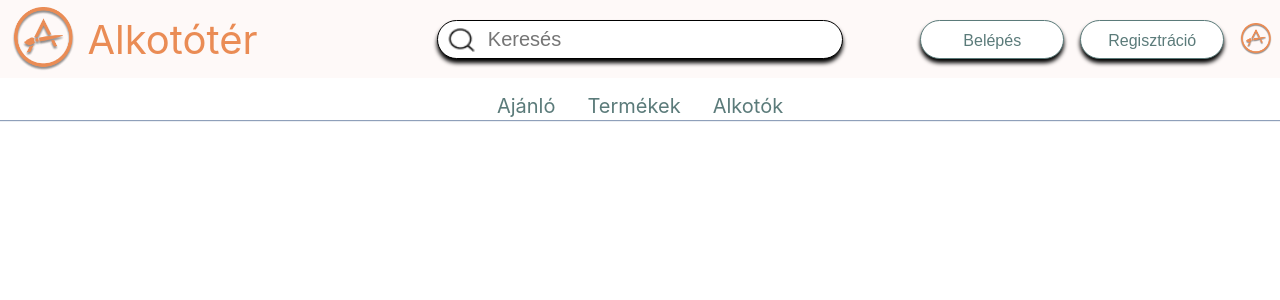
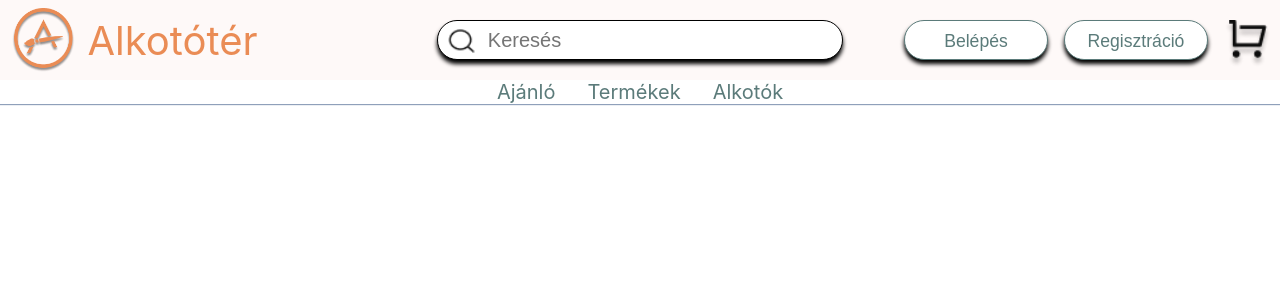
Before and after one commit to theyellowpug/AlkototerReact, a React (Create React App) app: page / in a window 1280 px wide. Shown: the top 300 px of the page. Built offline with nearby package versions, Linux system fonts and the light colour scheme.

Commit message:
add cart to navbar

```diff
--- a/src/components/navbar/Navbar.jsx
+++ b/src/components/navbar/Navbar.jsx
@@ -3,6 +3,7 @@ import styled from 'styled-components';
 import { Link } from 'react-router-dom';
 import LogoImg from '../../assets/LogoImg.png'
 import SearchImg from '../../assets/searchImg.png'
+import CartImg from '../../assets/CartImg.png'
 
 export default function Navbar(props) {
 
@@ -24,7 +25,7 @@ export default function Navbar(props) {
                 <RightContainer>
                     <NavbarButton>Belépés</NavbarButton>
                     <NavbarButton>Regisztráció</NavbarButton>
-                    <NavbarFavorites src={LogoImg}></NavbarFavorites>
+                    <NavbarFavorites src={CartImg}></NavbarFavorites>
                     <HamburgerButton onClick={()=>{setExtendedNavbar(!extendedNavbar)}}>
                         {
                             extendedNavbar ? <>&#10005;</> : <>&#8801;</>
@@ -54,10 +55,10 @@ export default function Navbar(props) {
 
 const NavbarContainer = styled.nav`
     width: 100%;
-    height: 15vh;
+    height: 13vh;
     position: sticky;
     position: -webkit-sticky;
-    top: -7.5vh;
+   // top: -7.5vh;
     box-shadow: 0 1px 1px #8fa0ba;
     overflow: hidden;
 
@@ -101,18 +102,18 @@ const RightContainer = styled.div`
 
 const NavbarUpperContainer = styled.div`
     width: 100%;
-    height: 65%;
+    height: 10vh;
     display: flex;
     justify-content: space-between;
 
     @media (orientation: portrait){
-        height: 15vh;
+        height: 13vh;
     }
 `
 
 const NavbarLowerContainer = styled.div`
     width: 100%;
-    height: 35%;
+    height: 3vh;
     display: flex;
     background-color: #FFFFFF;
     justify-content: center;
@@ -129,14 +130,11 @@ const ExtendedHamburgerContainer = styled.div`
     display: flex;
     flex-direction: column;
     align-items: center;
-
-    /*@media (orientation: landscape){
-        display: none;
-    }*/
 `
 
 const LinkContainer = styled.div`
     display: flex;
+    height: 20%;
 
     @media (orientation: portrait){
         display: none;
@@ -144,7 +142,7 @@ const LinkContainer = styled.div`
 `
 const NavbarLink = styled(Link)`
     color:#5B7B7A;
-    margin: 2vh;
+    margin-inline: 2vh;
     font-size: 2.5vh;
     text-decoration: none;
     &:hover {
@@ -163,9 +161,12 @@ const NavbarLogo = styled.img`
 
 const NavbarFavorites = styled.img`
     margin: 1vh;
-    height: 4vh;
+    height: 60%;
     width: auto;
     align-self: center;
+    padding-top: 1vh;
+    margin: 1vh;
+    cursor:pointer;
     @media (orientation: portrait){
         display: none;
     }
@@ -211,7 +212,7 @@ const NavbarButton = styled.button`
     box-sizing: border-box;
     box-shadow: 0px 4px 4px rgba(0, 0, 0.25);
     display: block;
-    font-size: 2vh;
+    font-size: 2.2vh;
     text-align: center;
     padding-top: 0.5vh;
     margin: 1vh;
```
Also changed, not shown: src/assets/CartImg.png (added).
